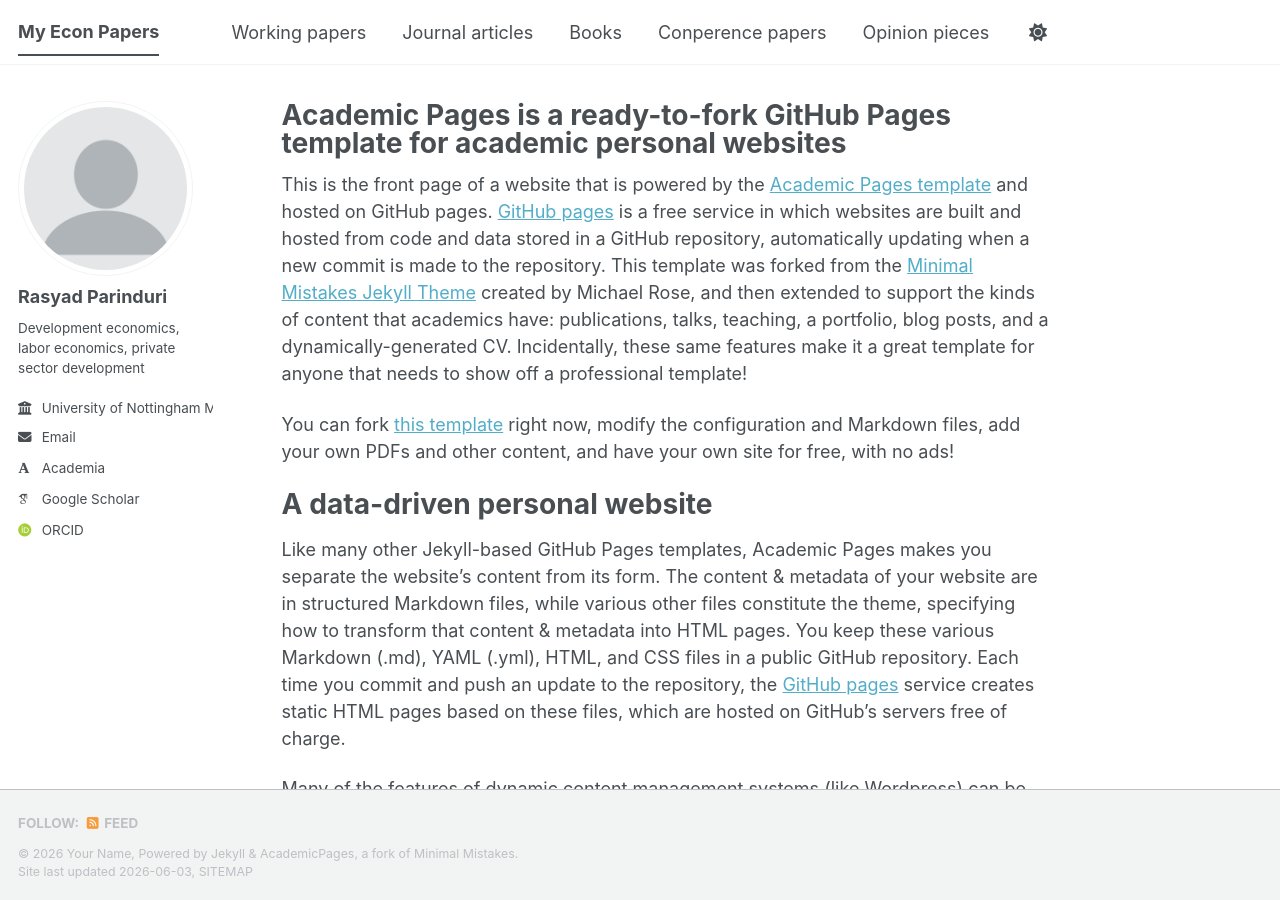
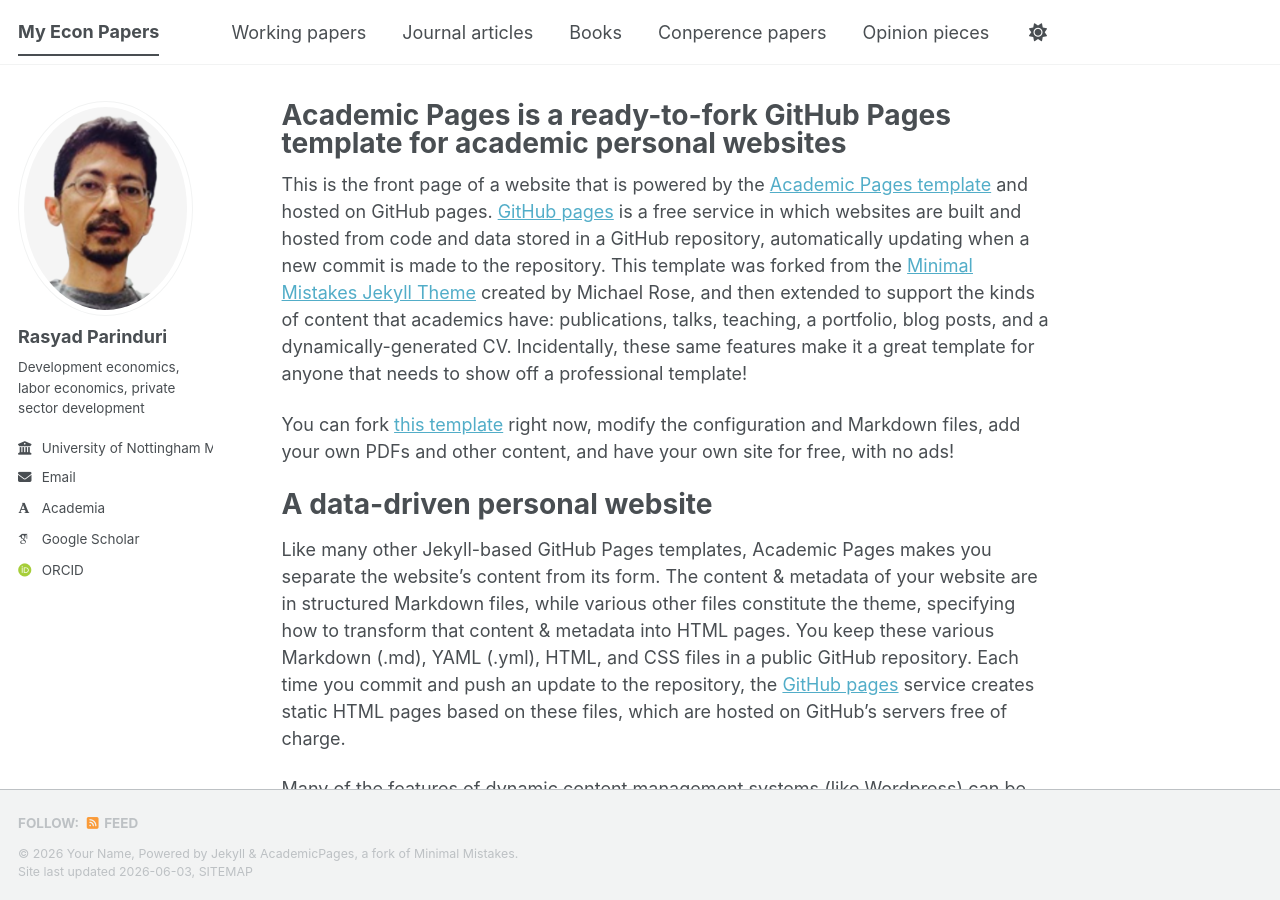
Before and after one commit to rasyadparinduri/rasyadparinduri.github.io, a Jekyll site: the page built from _pages/about.md, in a window 1280 px wide and 900 px high. Built offline with Jekyll 4.4.1, drawn with Linux system fonts in a browser that asks for light colours; some web fonts are replaced; a script bundle is joined from its source files by our own code; library files that are not in the unit come from our copies.

Commit message:
Update _config.yml

```diff
--- a/_config.yml
+++ b/_config.yml
@@ -23,7 +23,7 @@ repository               : "rasyadparinduri/rasyadparinduri.github.io"
 #               Additional customization can be done by editing /_includes/author-profile.html
 author:
   # Biographic information
-  avatar           : "profile.png"
+  avatar           : "rap2.png"
   name             : "Rasyad Parinduri"
   pronouns         : # example: "she/her"
   bio              : "Development economics, labor economics, private sector development"
```
